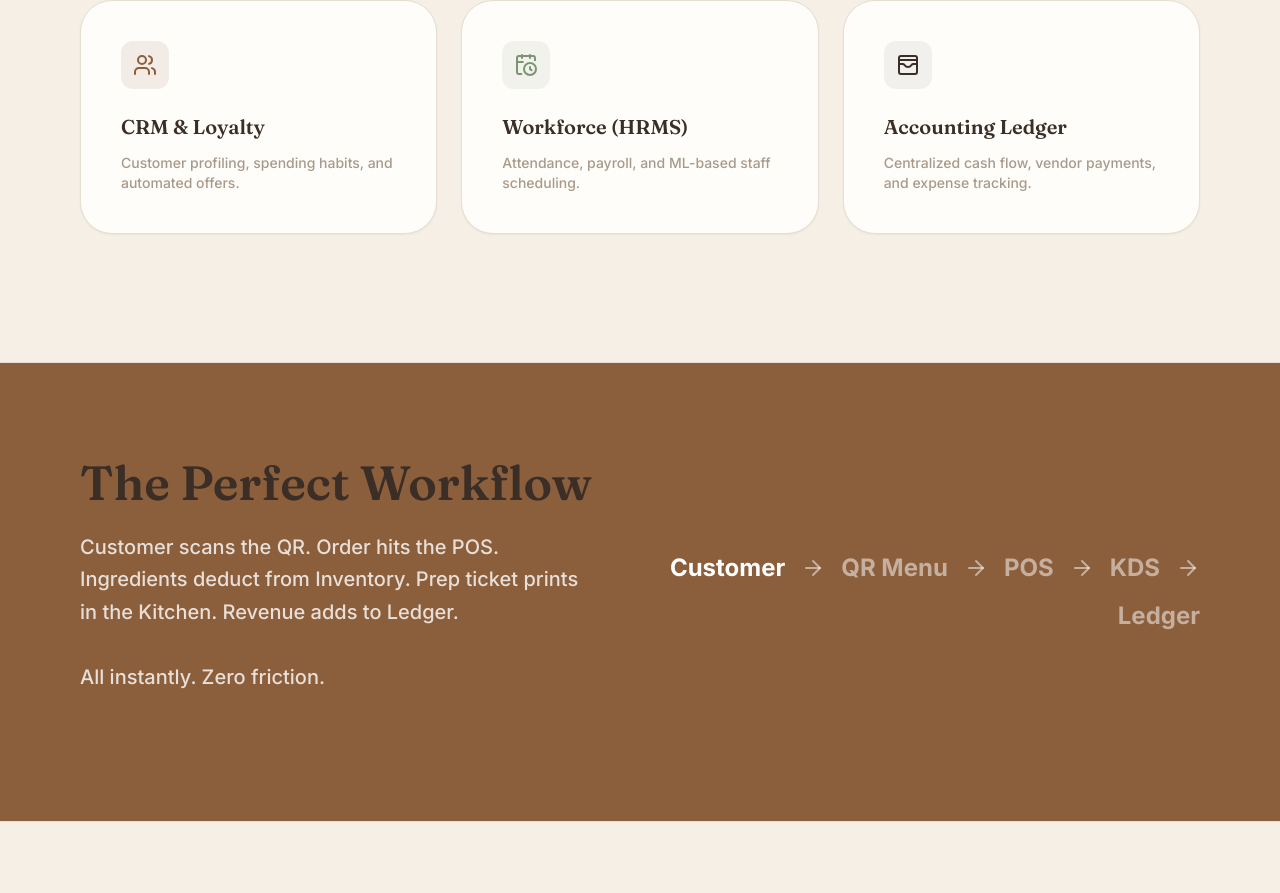
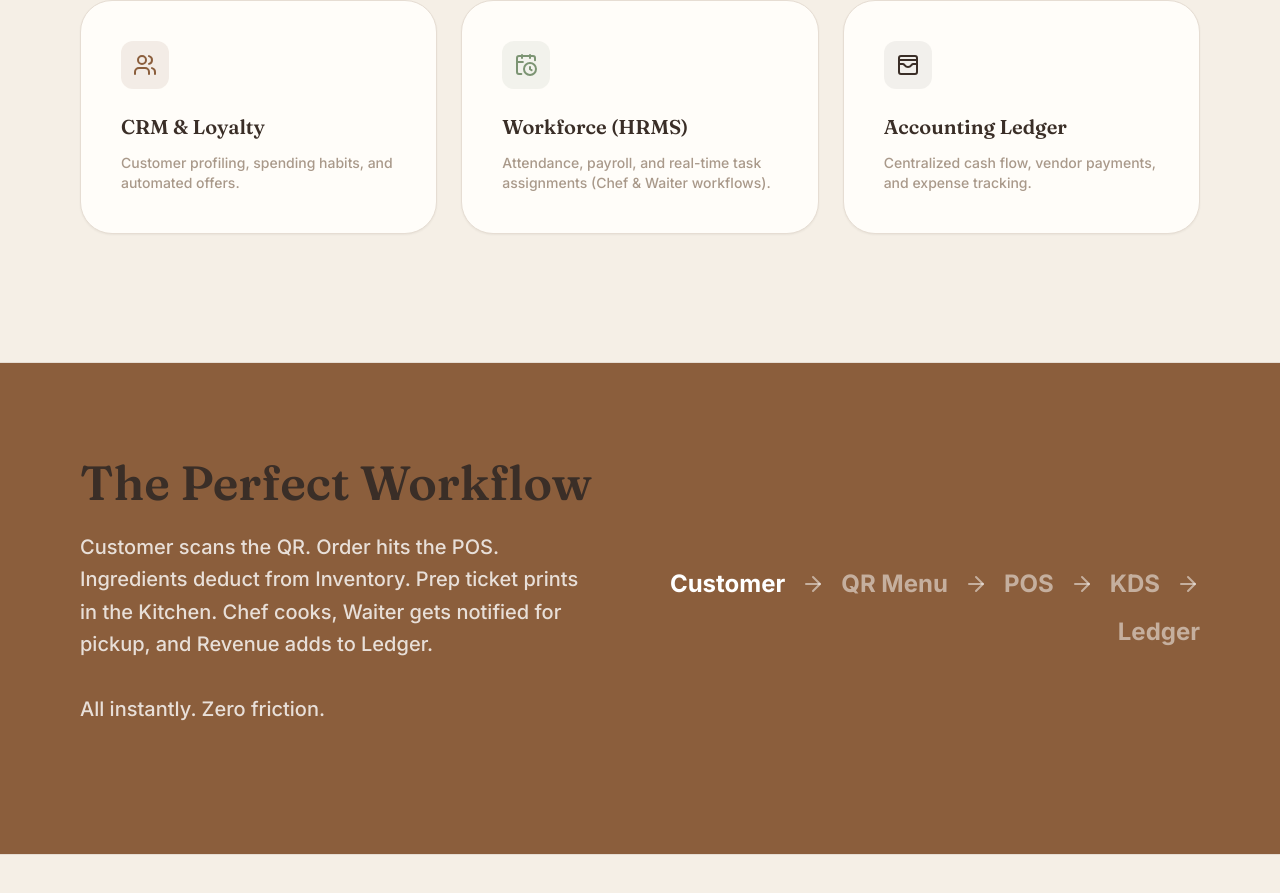
Before and after one commit to krishna7602/perchOS, a Next.js app in the folder apps/web/: page / in a window 1280 px wide. Shown: the part 2075-2968 px from the top of the page. Built offline with nearby package versions, Linux system fonts and the light colour scheme.

Commit message:
feat: implement landing page with hero typewriter and dashboard preview

```diff
--- a/apps/web/src/app/page.tsx
+++ b/apps/web/src/app/page.tsx
@@ -336,7 +336,7 @@ export default function HomePage() {
             <div className="rounded-[2rem] p-10 group transition-transform hover:-translate-y-1" style={{ background: "var(--color-surface)", border: "1px solid var(--color-border)", boxShadow: "var(--shadow-sm)" }}>
               <div className="w-12 h-12 rounded-xl flex items-center justify-center mb-6" style={{ background: "rgba(124,148,115,.1)", color: "var(--color-accent)" }}><CalendarClock size={24} /></div>
               <h3 className="text-xl font-bold mb-3">Workforce (HRMS)</h3>
-              <p className="font-medium text-sm" style={{ color: "var(--color-muted)" }}>Attendance, payroll, and ML-based staff scheduling.</p>
+              <p className="font-medium text-sm" style={{ color: "var(--color-muted)" }}>Attendance, payroll, and real-time task assignments (Chef & Waiter workflows).</p>
             </div>
 
             <div className="rounded-[2rem] p-10 group transition-transform hover:-translate-y-1" style={{ background: "var(--color-surface)", border: "1px solid var(--color-border)", boxShadow: "var(--shadow-sm)" }}>
@@ -354,7 +354,7 @@ export default function HomePage() {
             <div className="md:w-1/2">
               <h2 className="text-4xl md:text-5xl font-black mb-6" style={{ fontFamily: "var(--font-heading)" }}>The Perfect Workflow</h2>
               <p className="text-xl text-white/80 max-w-lg mb-8 leading-relaxed font-medium">
-                Customer scans the QR. Order hits the POS. Ingredients deduct from Inventory. Prep ticket prints in the Kitchen. Revenue adds to Ledger.
+                Customer scans the QR. Order hits the POS. Ingredients deduct from Inventory. Prep ticket prints in the Kitchen. Chef cooks, Waiter gets notified for pickup, and Revenue adds to Ledger.
                 <br/><br/>
                 All instantly. Zero friction.
               </p>
```
Also changed, not shown: 1 other file (tests, documents, lock files or other folders).
